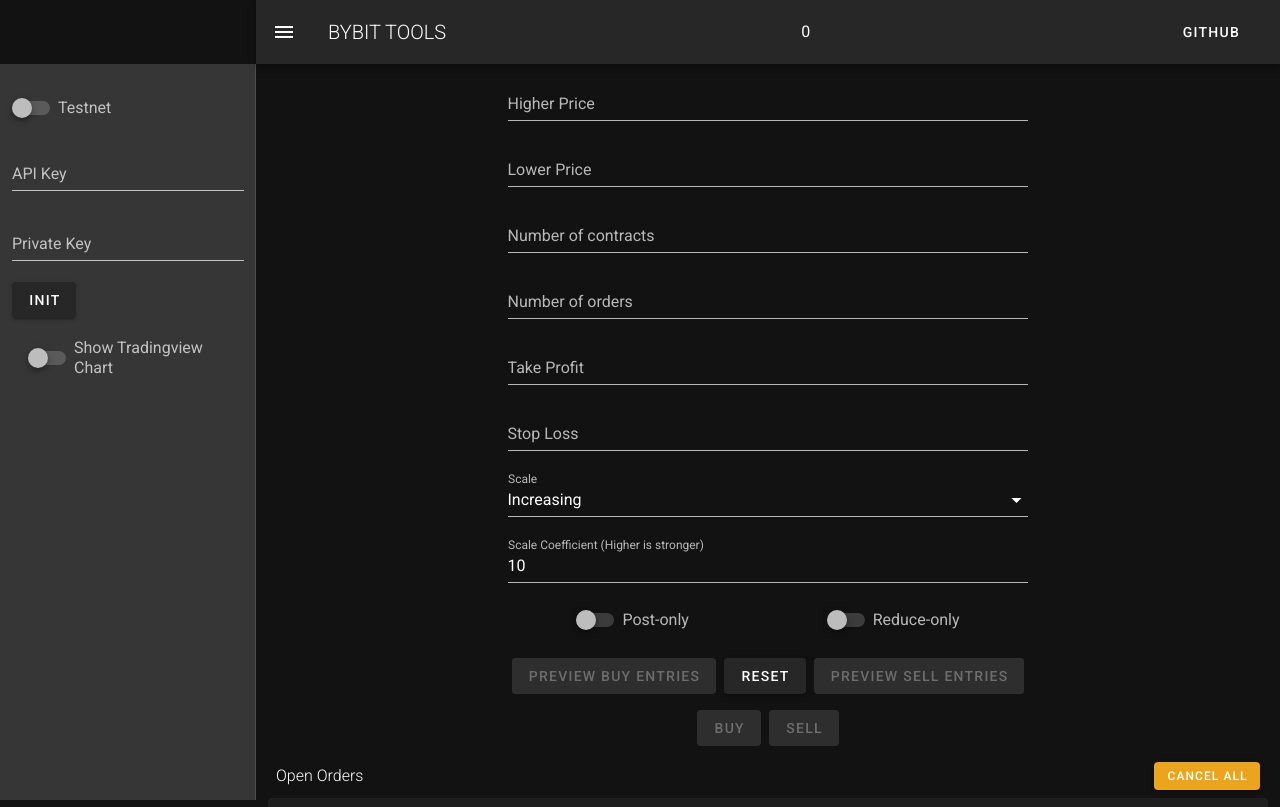
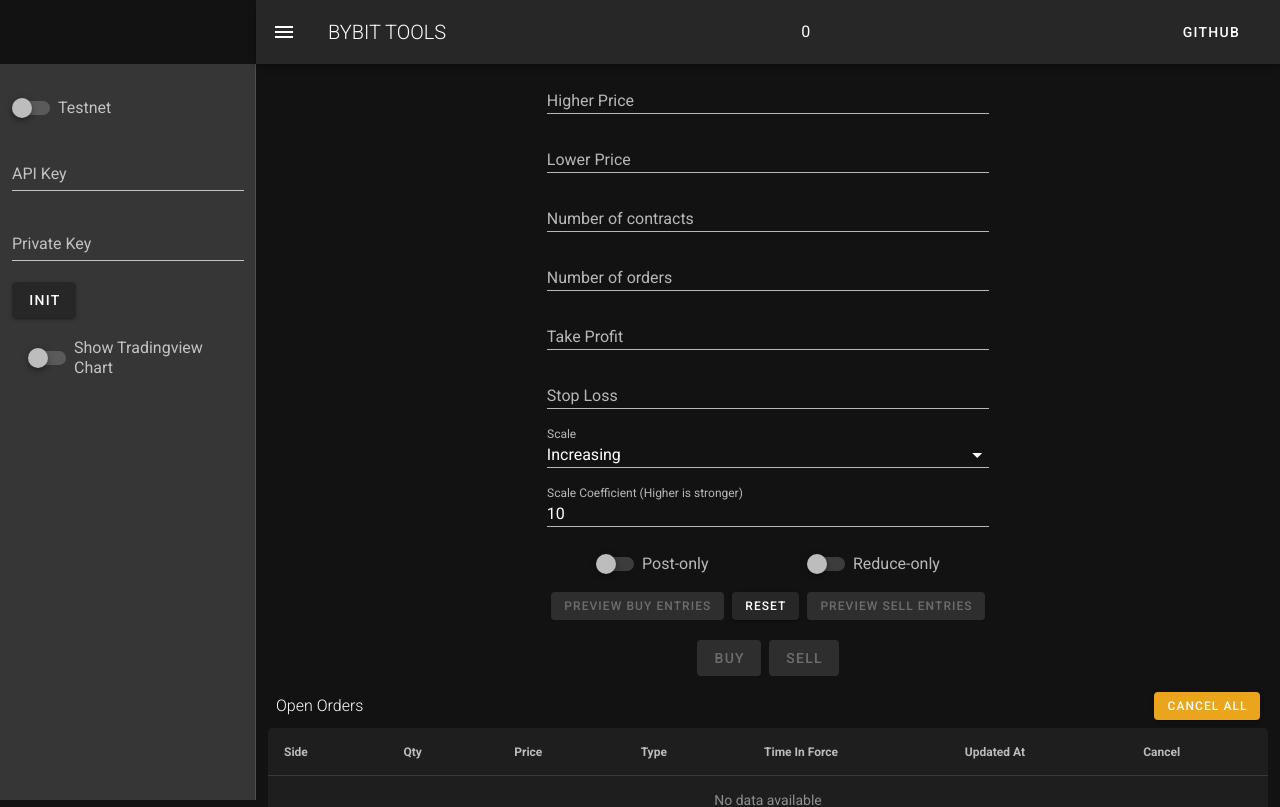
Before and after one commit to TranceGeniK/bybit-tools, a Vue app: page / in a window 1280 px wide. Shown: the top 807 px of the page. Built offline with nearby package versions, Linux system fonts and the light colour scheme; what vue-notification would draw is missing.

Commit message:
denser form and preview

```diff
--- a/src/components/Home/Home.html
+++ b/src/components/Home/Home.html
@@ -14,7 +14,7 @@
             sm="12"
             xs="12"
         >
-          <webview src="https://www.tradingview.com/chart" style="min-height: 63vh; max-height: calc(100vh - 64px - 48px); height: 100%"></webview>
+          <webview src="https://www.tradingview.com/chart" style="min-height: 65vh; max-height: calc(100vh - 64px - 48px); height: 100%"></webview>
         </v-col>
         <v-col
             cols="12"
--- a/src/components/Home/OrdersForm/OrdersForm.html
+++ b/src/components/Home/OrdersForm/OrdersForm.html
@@ -6,40 +6,47 @@
       autocomplete="off"
   >
     <v-text-field class="ma-0"
+                  height="25"
         v-model="form.higherPrice"
         :rules="form.higherPriceRules"
         label="Higher Price"
         required
     ></v-text-field>
     <v-text-field class="ma-0"
+                  height="25"
         v-model="form.lowerPrice"
         :rules="form.lowerPriceRules"
         label="Lower Price"
         required
     ></v-text-field>
     <v-text-field class="ma-0"
+                  height="25"
         v-model="form.contracts"
         :rules="form.contractsRules"
         label="Number of contracts"
         required
     ></v-text-field>
     <v-text-field class="ma-0"
+                  height="25"
         v-model="form.orders"
         :rules="form.ordersRules"
         label="Number of orders"
         required
     ></v-text-field>
     <v-text-field class="ma-0"
+                  height="25"
         v-model="form.takeProfit"
         :rules="form.takeProfitRules"
         label="Take Profit"
     ></v-text-field>
     <v-text-field class="ma-0"
+                  height="25"
         v-model="form.stopLoss"
         :rules="form.stopLossRules"
         label="Stop Loss"
     ></v-text-field>
     <v-select class="ma-0"
+              height="25"
         v-model="form.scale"
         :items="form.scaleItems"
         :rules="[v => !!v || 'Scale is required']"
@@ -47,29 +54,30 @@
         required
     ></v-select>
     <v-text-field class="ma-0"
+                  height="25"
         v-model="form.coefficient"
         :rules="form.coefficientRules"
         label="Scale Coefficient (Higher is stronger)"
     ></v-text-field>
-
-    <v-layout wrap justify-space-around>
+    <v-layout row wrap justify-space-around class="ma-0 pa-0" style="height: 44px">
       <v-switch v-model="form.postOnly" class="ma-0" color="primary" label="Post-only"></v-switch>
       <v-switch v-model="form.reduceOnly" class="ma-0" color="primary" label="Reduce-only"></v-switch>
     </v-layout>
-
     <v-layout wrap align-center column>
       <v-layout align-center justify-space-between mb-2>
         <v-btn
             :disabled="!valid"
             color="#78b63f"
-            class="ma-1"
+            class="ml-1 mr-1 mb-1"
+            small
             @click="previewBuy"
         >
           Preview buy entries
         </v-btn>
         <v-btn
             color="darkgrey"
-            class="ma-1"
+            class="ml-1 mr-1 mb-1"
+            small
             @click="reset"
         >
           Reset
@@ -78,7 +86,8 @@
         <v-btn
             :disabled="!valid"
             color="#ba4967"
-            class="ma-1"
+            class="ml-1 mr-1 mb-1"
+            small
             @click="previewSell"
         >
           Preview sell entries
@@ -91,7 +100,7 @@
         <v-btn
             :disabled="!valid"
             color="#78b63f"
-            class="ma-1"
+            class="ma-1 mt-2"
             @click="buy"
         >
           Buy
@@ -100,7 +109,7 @@
         <v-btn
             :disabled="!valid"
             color="#ba4967"
-            class="ma-1"
+            class="ma-1 mt-2"
             @click="sell"
         >
           Sell
--- a/src/components/Home/OrdersForm/PreviewOrders/PreviewOrders.html
+++ b/src/components/Home/OrdersForm/PreviewOrders/PreviewOrders.html
@@ -9,6 +9,7 @@
       :headers="headers"
       :items="orders"
       :items-per-page="10"
+      dense
   >
     <template v-slot:item.reduce_only="{ item }">
       {{item.reduce_only ? 'Yes' : 'No'}}
```
